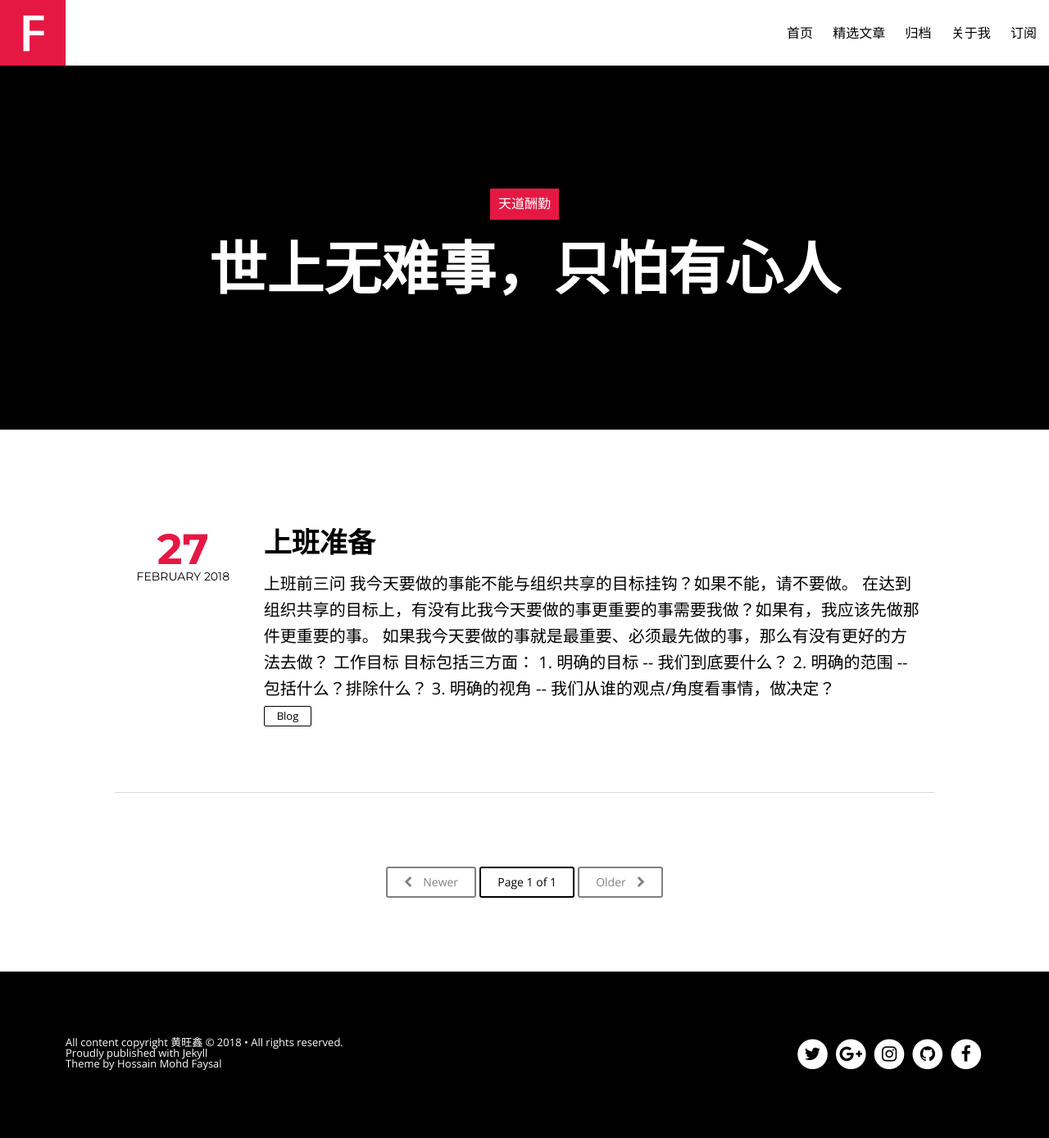
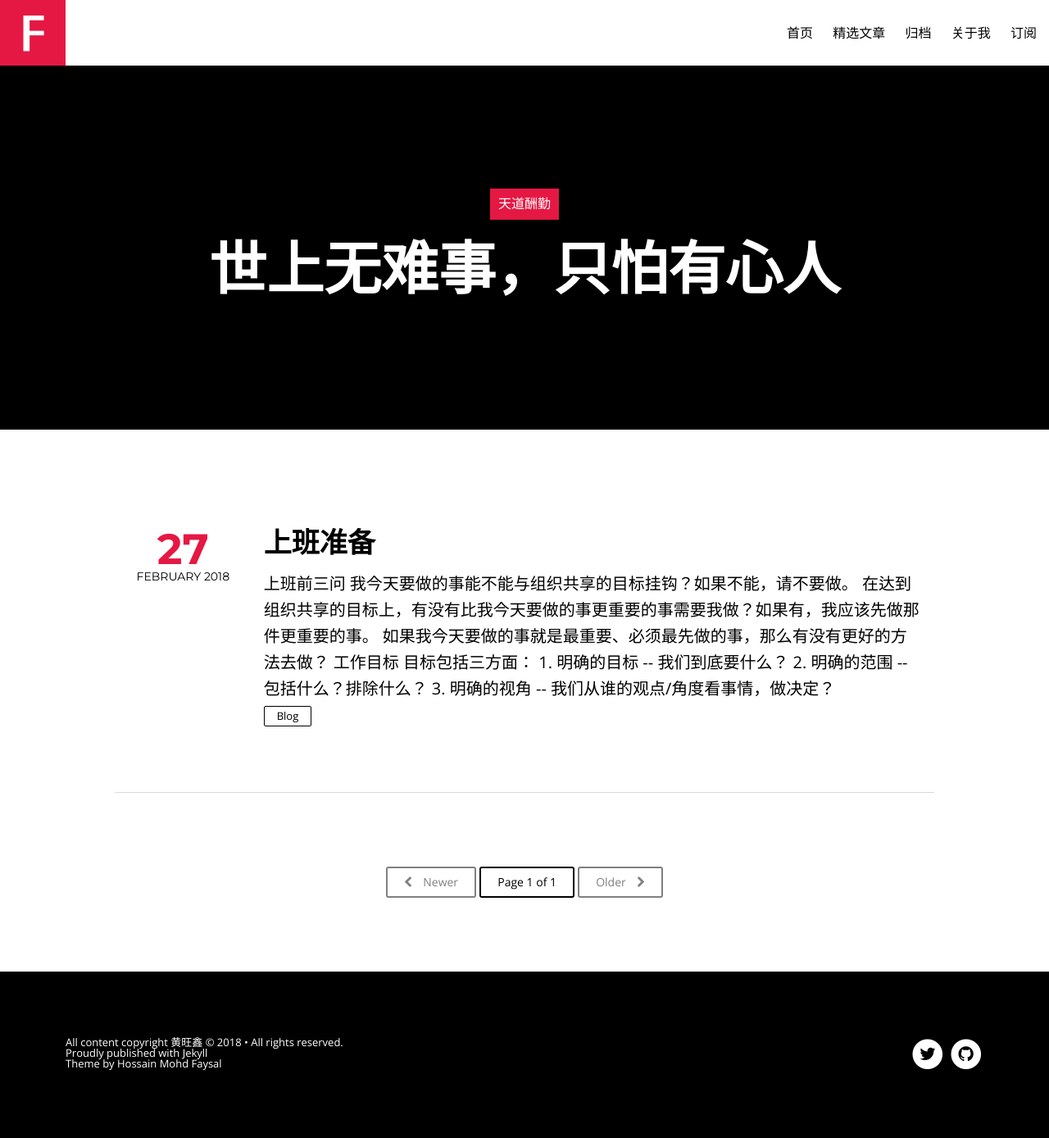
Before and after one commit to h1101723183/h1101723183.github.io, a Jekyll site: the page built from index.html, in a window 1280 px wide. Shown: the whole page at 82% size. Built offline with Jekyll 4.4.1, drawn with Linux system fonts in a browser that asks for light colours; nearby versions of some CDN libraries; the list of posts is cut into pages by our own code.

Commit message:
no message

```diff
--- a/_config.yml
+++ b/_config.yml
@@ -17,12 +17,8 @@
   # Use the coder's toolbox at http://coderstoolbox.net/string/#!encoding=xml&action=encode&charset=us_ascii to encode your description into XML string
   description:    黄旺鑫
   # Social networking links used in footer. Update and remove as you like.
-  twitter:        huangwangxin
-  facebook:       huangwangxin
+  twitter:        xin963744135
   github:         h1101723183
-  instagram:      huangwangxin
-  # For Google Authorship https://plus.google.com/authorship
-  google_plus:    https://plus.google.com/u/0/
 
 # Analytics and webmaster tools stuff goes here
 google_analytics:
--- a/_includes/footer.html
+++ b/_includes/footer.html
@@ -16,22 +16,6 @@
             </span>
         </a>
         {% endif %}
-        {% if site.owner.google_plus %}
-        <a href="{{ site.owner.google_plus }}">
-            <span class="fa-stack fa-lg">
-                <i class="fa fa-circle fa-stack-2x fa-inverse"></i>
-                <i class="fa fa-google-plus fa-stack-1x"></i>
-            </span>
-        </a>
-        {% endif %}
-        {% if site.owner.instagram %}
-        <a href="http://instagram.com/{{ site.owner.instagram }}">
-            <span class="fa-stack fa-lg">
-                <i class="fa fa-circle fa-stack-2x fa-inverse"></i>
-                <i class="fa fa-instagram fa-stack-1x"></i>
-            </span>
-        </a>
-        {% endif %}
         {% if site.owner.github %}
         <a href="http://github.com/{{ site.owner.github }}">
             <span class="fa-stack fa-lg">
@@ -40,14 +24,6 @@
             </span>
         </a>
         {% endif %}
-        {% if site.owner.facebook %}
-        <a href="http://facebook.com/{{ site.owner.facebook }}">
-            <span class="fa-stack fa-lg">
-                <i class="fa fa-circle fa-stack-2x fa-inverse"></i>
-                <i class="fa fa-facebook fa-stack-1x"></i>
-            </span>
-        </a>
-        {% endif %}
     </div>
 
     <div class="cf"></div>
--- a/_layouts/page.html
+++ b/_layouts/page.html
@@ -32,7 +32,7 @@
                     <a href="{{ site.url }}{{ link.url }}">{{ link.title }}</a>
                 {% endif %} </li>
 {% endfor %}
-           <li><a href="{{ site.url }}/feed.xml" title="Atom/RSS feed"><i class="icon-rss"></i> Feed</a></li>
+           <li><a href="{{ site.url }}/feed.xml" title="Atom/RSS feed"><i class="icon-rss"></i> 订阅</a></li>
     </ul>
 </div>
             </div>
--- a/_layouts/post.html
+++ b/_layouts/post.html
@@ -35,7 +35,7 @@
                     <a href="{{ site.url }}{{ link.url }}">{{ link.title }}</a>
                 {% endif %} </li>
 {% endfor %}
-           <li><a href="{{ site.url }}/feed.xml" title="Atom/RSS feed"><i class="icon-rss"></i> Feed</a></li>
+           <li><a href="{{ site.url }}/feed.xml" title="Atom/RSS feed"><i class="icon-rss"></i> 订阅</a></li>
     </ul>
 
 </div>
--- a/index.html
+++ b/index.html
@@ -2,7 +2,7 @@
 layout: home
 title: 黄旺鑫的博客
 description: ""
-headline: An Engineer's Diary
+headline: Diary
 tags: [blog, huangwangxin]
 ---
 {% if site.paginate %}
```
